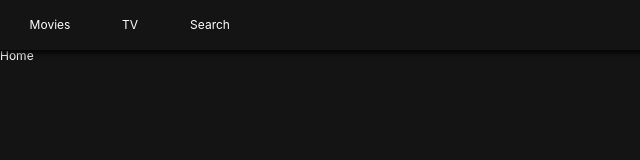
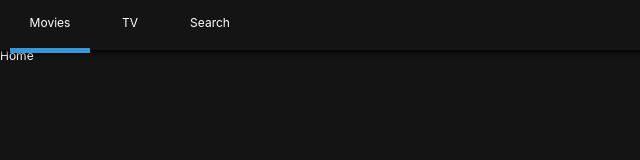
Before and after one commit to YuuJining/popcorn_movie, a React (Create React App) app in the folder yuflix/: page /#/ in a window 1280 px wide. Shown: the top 160 px of the page, without its empty margins (0-640 px from the left). Built offline with nearby package versions, Linux system fonts and the light colour scheme.

Commit message:
styled component에 props전달, withRouter

```diff
--- a/yuflix/src/Components/Header.js
+++ b/yuflix/src/Components/Header.js
@@ -1,5 +1,5 @@
 import React from "react";
-import { Link } from "react-router-dom";
+import { Link,withRouter } from "react-router-dom";
 import styled from 'styled-components';
 
 const Header = styled.header `
@@ -22,7 +22,10 @@
 
 const Item = styled.li`
     width: 80px;
-    text-align:center;
+    text-align: center;
+    border-bottom: 5px solid
+     ${props => (props.current ? "#3498db" : "transparent")};
+    transition: border-bottom 0.5s ease-in-out;
 `;
 
 const SLink = styled(Link)`
@@ -32,17 +35,18 @@
     justify-content: center;
 `;
 
-export default () => (
+export default withRouter(({location: {pathname} }) => (
     <Header>
         <List>
-        <Item>
+            <Item current={pathname==="/"}>
                 <SLink to="/">Movies</SLink>
             </Item>
-        <Item>
+            <Item current={pathname==="/tv"}>
                 <SLink to="/tv">TV</SLink>
             </Item>
-        <Item>
+            <Item current={pathname==="/search"}>
                 <SLink to="/search">Search</SLink>
             </Item>
         </List>
-</Header>)
+    </Header>
+    ));
```
Also changed, not shown: 1 other file (tests, documents, lock files or other folders). Lines whose indentation alone changed are shown as unchanged.
